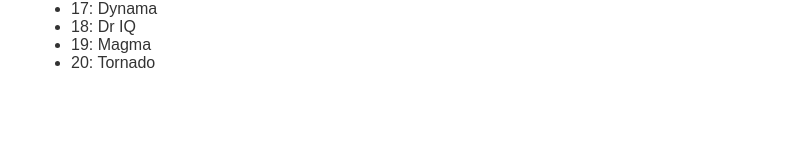
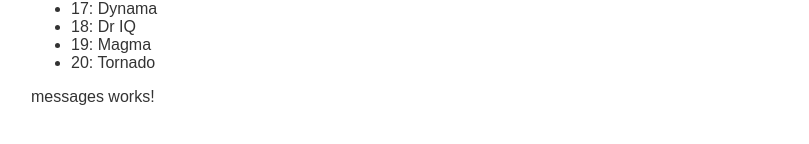
Before and after one commit to SutoZ/Tour-of-Heroes, an Angular app: page / in a window 1280 px wide. Shown: the part 260-404 px from the top of the page, without its empty margins (1-810 px from the left). Built offline with nearby package versions, Linux system fonts and the light colour scheme.

Commit message:
message compent added to app component

```diff
--- a/src/app/app.component.html
+++ b/src/app/app.component.html
@@ -1,2 +1,3 @@
 <h1>{{title}}</h1>
 <app-heroes></app-heroes>
+<app-messages></app-messages>
--- a/src/app/app.module.ts
+++ b/src/app/app.module.ts
@@ -3,11 +3,13 @@ import { NgModule } from '@angular/core';
 import {FormsModule} from '@angular/forms';
 import { AppComponent } from './app.component';
 import { HeroesComponent } from './heroes/heroes.component';
+import { MessagesComponent } from './messages/messages.component';
 
 @NgModule({
   declarations: [
     AppComponent,
-    HeroesComponent
+    HeroesComponent,
+    MessagesComponent
   ],
   imports: [
     BrowserModule,
--- /dev/null
+++ b/src/app/messages/messages.component.html
@@ -0,0 +1 @@
+<p>messages works!</p>
--- /dev/null
+++ b/src/app/messages/messages.component.ts
@@ -0,0 +1,15 @@
+import { Component, OnInit } from '@angular/core';
+
+@Component({
+  selector: 'app-messages',
+  templateUrl: './messages.component.html',
+  styleUrls: ['./messages.component.css']
+})
+export class MessagesComponent implements OnInit {
+
+  constructor() { }
+
+  ngOnInit(): void {
+  }
+
+}
```
Also changed, not shown: src/app/messages/messages.component.css (added), 1 other file (tests, documents, lock files or other folders).
